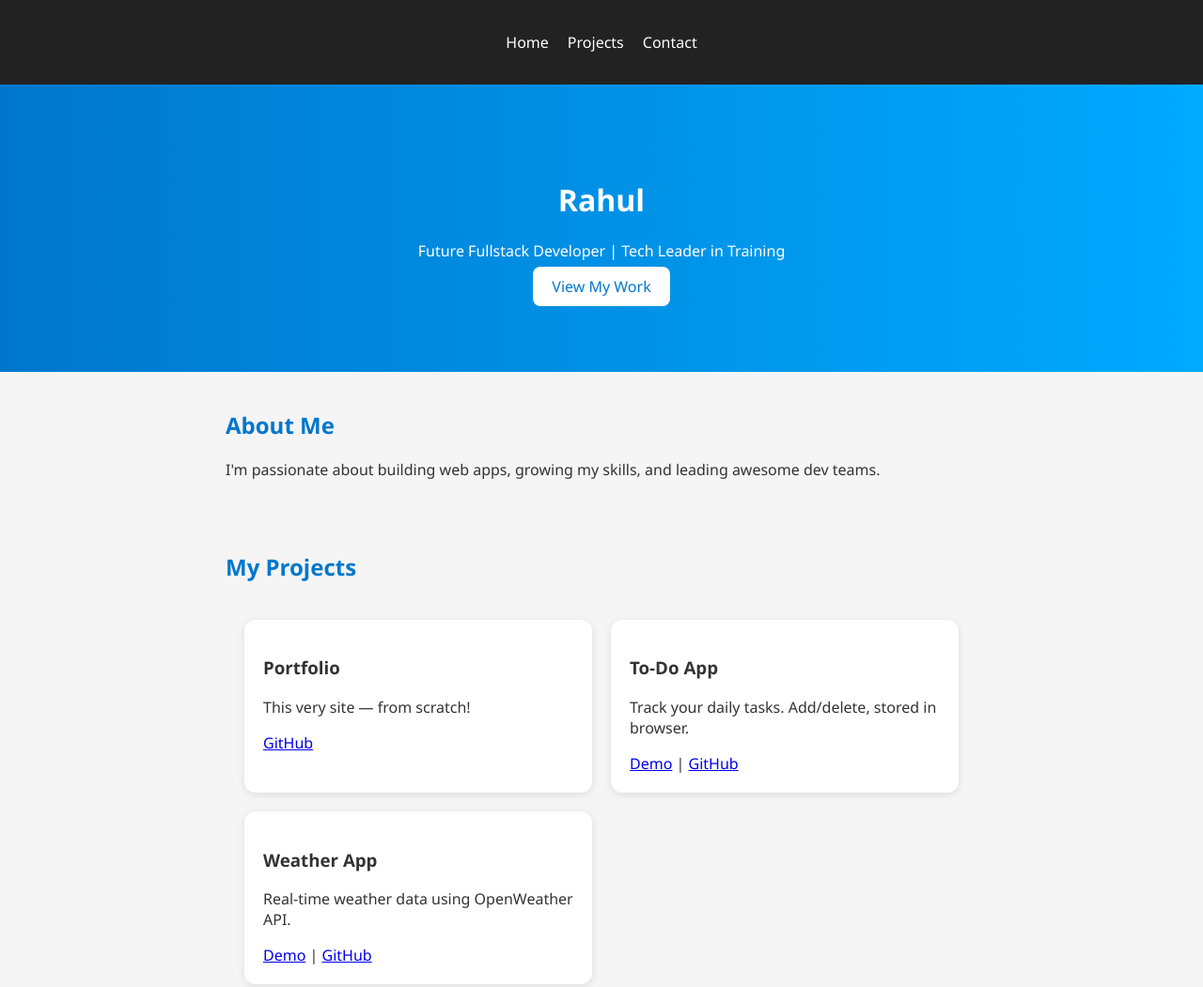
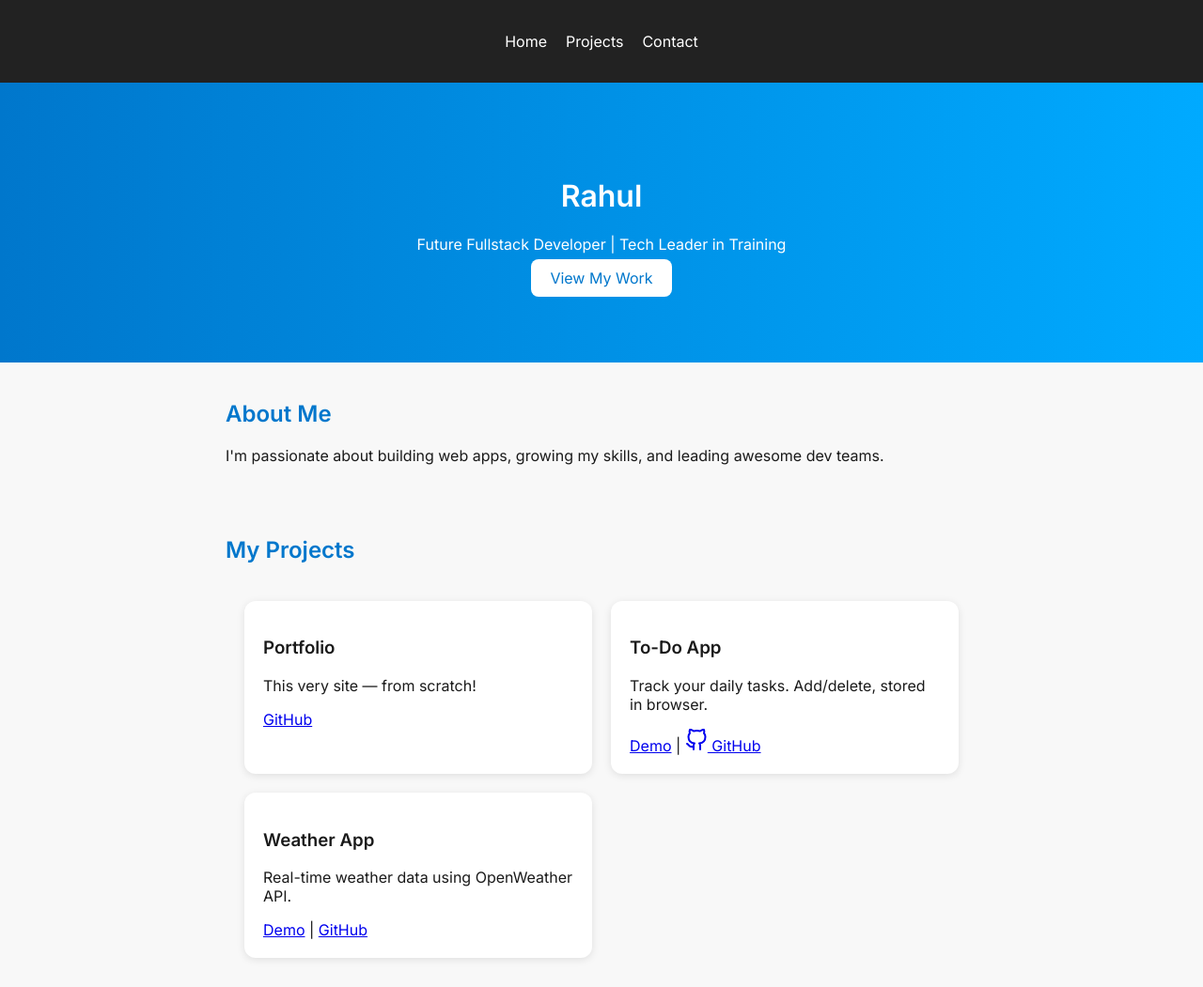
Before and after one commit to rahul-devs/portfolio-v1, a plain HTML site: page index.html in a window 1280 px wide. Shown: the top 1051 px of the page at 94% size. Drawn offline with nearby package versions, Linux system fonts and the light colour scheme.

Commit message:
made some changes add cdn for icon added font api

```diff
--- a/index.html
+++ b/index.html
@@ -5,6 +5,8 @@
   <meta name="viewport" content="width=device-width, initial-scale=1.0"/>
   <title>Rahul | Portfolio</title>
   <link rel="stylesheet" href="style.css" />
+  <link href="https://fonts.googleapis.com/css2?family=Inter:wght@400;600&display=swap" rel="stylesheet">
+  <script src="https://unpkg.com/feather-icons"></script>
 </head>
 <body>
     <nav>
@@ -37,7 +39,7 @@
       <div class="project-card">
         <h3>To-Do App</h3>
         <p>Track your daily tasks. Add/delete, stored in browser.</p>
-        <a href="#">Demo</a> | <a href="#">GitHub</a>
+        <a href="#">Demo</a> | <a href="#"><i data-feather="github"></i> GitHub</a>
       </div>
       <div class="project-card">
         <h3>Weather App</h3>
@@ -56,5 +58,8 @@
     <h2>Contact</h2>
     <p>Email: rahul@example.com</p>
   </section>
+  <script>
+    feather.replace();
+  </script>
 </body>
 </html>
--- a/style.css
+++ b/style.css
@@ -1,9 +1,9 @@
 body {
-    font-family: 'Segoe UI', sans-serif;
+    font-family: 'Inter', sans-serif;
+    background: #f8f8f8;
+    color: #1a1a1a;
     margin: 0;
     padding: 0;
-    background: #f5f5f5;
-    color: #333;
   }
 
   header {
```
